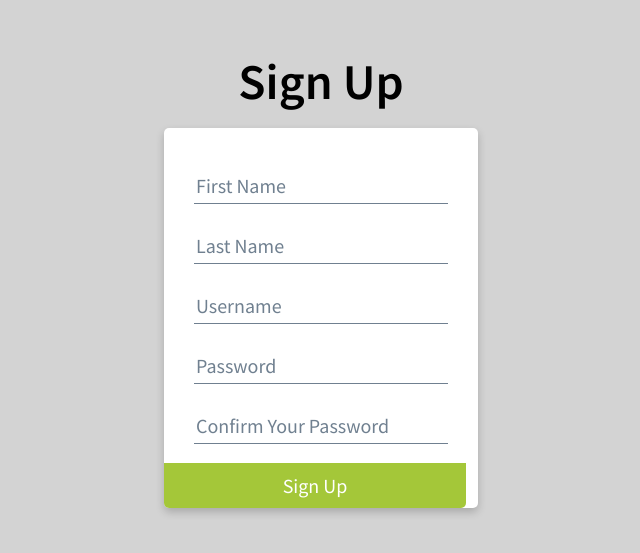
After one commit to joaorenatopinto/FEUP-LTW1920-PROJ, a PHP site: page /signup.php in a window 1280 px wide. The commit adds this page. Shown: the top 553 px of the page, without its empty margins (319-959 px from the left). Run offline with PHP 8.4, Linux system fonts and the light colour scheme.

Commit message:
sign up page done

```diff
--- a/css/navbar.css
+++ b/css/navbar.css
@@ -70,7 +70,7 @@
     color: #a4c739;
 }
 
-button {
+.navbar button {
     padding: 9px 25px;
     margin-left: 20px;
     background-color: #acbbc0;
@@ -83,6 +83,6 @@ button {
     font-weight: 300;
 }
 
-button:hover {
+.navbar button:hover {
     background-color: #a4c739;
 }
--- a/css/property-card.css
+++ b/css/property-card.css
@@ -7,6 +7,7 @@
     grid-column-start: 2;
     grid-column-end: 3;
     font-family: 'Source Sans Pro', sans-serif;
+    box-shadow: 0 4px 8px 0 rgba(0,0,0,0.2);
 }
 
 .property-card {
--- /dev/null
+++ b/css/signup.css
@@ -0,0 +1,55 @@
+body {
+    display: flex;
+    flex-direction: column;
+    justify-content: center;
+    align-items: center;
+}
+
+.signup-card header h3 {
+    text-align: center;
+    font-family: 'Source Sans Pro', sans-serif;
+    font-size: 50px;
+    margin-bottom: 15px;
+}
+.signup-card {
+    display: flex;
+    flex-direction: column;
+    align-items: center;
+}
+
+.signup-form {
+    flex-direction: column;
+    justify-content: space-around;
+    display: flex;
+    background-color: white;
+    padding: 30px 30px 50px 30px;
+    border-radius: 5px;
+    height: 300px;
+    box-shadow: 0 4px 8px 0 rgba(0,0,0,0.2);
+}
+
+.signup-form input {
+    border: 0px;
+    padding-bottom: 5px;
+    border-bottom: 1px solid #708090;
+    font-size: 20px;
+    font-family: 'Source Sans Pro', sans-serif;
+}
+
+.signup-form input::placeholder {
+    font-size: 20px;
+    color: #708090;
+    font-family: 'Source Sans Pro', sans-serif;
+}
+
+#sp-submit {
+    padding: 10px 0px 10px 0px;
+    border-bottom: 0px;
+    color: white;
+    border-top: 30px;
+    background-color: #a4c739;
+    width: 302px;
+    border-radius: 0px 0px 5px 5px;
+    position:absolute;
+    transform: translateY(177px) translateX(-30px);
+}
--- /dev/null
+++ b/signup.php
@@ -0,0 +1,7 @@
+<?php
+    include_once('templates/tlp_common.php');
+    include_once('templates/tlp_account.php');
+    draw_signup_header();
+    draw_signup();
+    draw_footer();
+?>
--- /dev/null
+++ b/templates/tlp_account.php
@@ -0,0 +1,30 @@
+<?php function draw_signup()
+{ ?>
+    <div class="signup-card">
+        <header>
+            <h3> Sign Up</h3>
+        </header>
+        <form class="signup-form" method=post" action="#">
+            <input id="sp-firstname" type="text" name="firstname" placeholder="First Name" required="">
+            <input id="sp-lastname" type="text" name="lastname" placeholder="Last Name" required="">
+            <input id="sp-username" type="text" name="username" placeholder="Username" required="">
+            <input id="sp-password" type="password" name="password" placeholder="Password" required="">
+            <input id="sp-confirmpassword" type="password" name="confirm-password" placeholder="Confirm Your Password" required="">
+            <input id="sp-submit" type="submit" value="Sign Up">
+        </form>
+    </div>
+<?php } ?>
+
+<?php function draw_signup_header() { ?>
+    <!DOCTYPE html>
+    <html lang="en-US">
+    <head>
+        <title>Houst.</title>
+        <meta charset="UTF-8">
+        <link href="css/common.css" rel="stylesheet">
+        <link href="css/signup.css" rel="stylesheet">
+        <link href="https://fonts.googleapis.com/css?family=Source+Sans+Pro:300,400,600&display=swap" rel="stylesheet">
+        <meta name="viewport" content="width=device-width, initial-scale=1.0">
+    </head>
+    <body>
+<?php } ?>
--- a/templates/tlp_property.php
+++ b/templates/tlp_property.php
@@ -9,7 +9,7 @@
             <div class="property-details">
                     <h6 class="property-region"> Areosa, Porto, Portugal </h6>
                     <h4 class="property-title"> <a href="#">  Casa Areosa Para Estudantes </a> </h4>
-                    <h6 class="property-pricing"> <strong> 365.000 € </strong> </h6>
+                    <h6 class="property-pricing"> <strong> 150 € / day </strong> </h6>
                 <p class="property-description">
                     Descrição mais detalhada da casa dada pelo dono.
                     Descrição mais detalhada da casa dada pelo dono.
```
